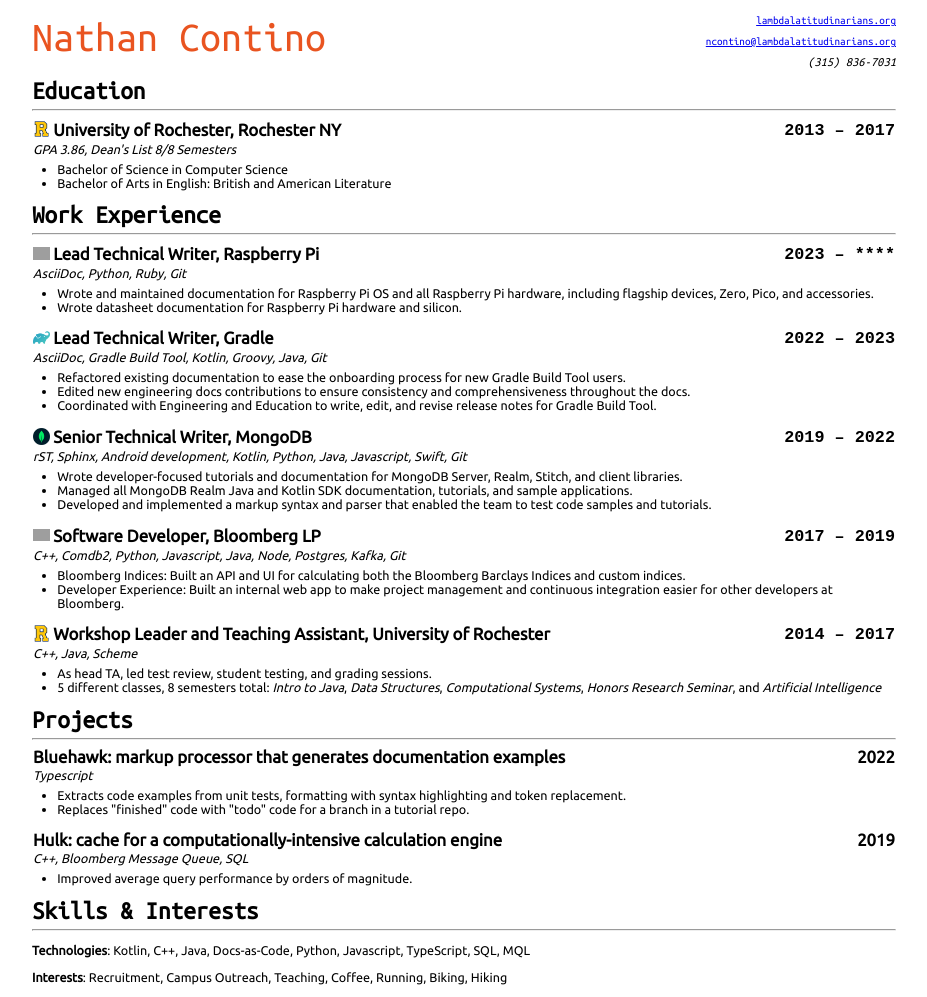
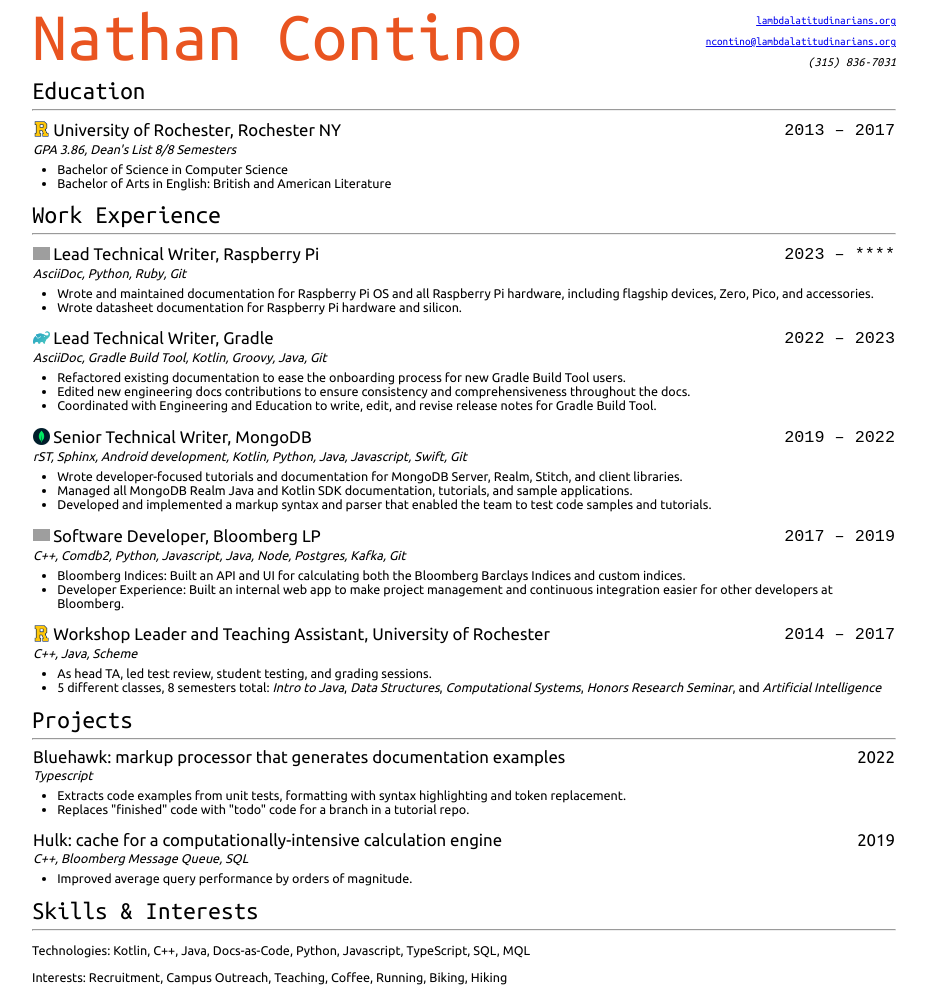
Before and after one commit to nathan-contino/nathan-contino.github.io, a Jekyll site: the page built from _pages/resume.md, in a window 1280 px wide. Shown: the whole page, without its empty margins (176-1103 px from the left). Built offline with Jekyll 4.4.1, drawn with Linux system fonts in a browser that asks for light colours; grey boxes are pictures that could not be loaded.

Commit message:
expunge all bold fonts from resume because it renders oddly in PDF form

```diff
--- a/_pages/resume.md
+++ b/_pages/resume.md
@@ -73,14 +73,14 @@
 
 ***
 
-| **Bluehawk**: markup processor that generates documentation examples | 2022 |
+| Bluehawk: markup processor that generates documentation examples | 2022 |
 | :--- | ---: |
 | _Typescript_ ||
 
 * Extracts code examples from unit tests, formatting with syntax highlighting and token replacement.
 * Replaces "finished" code with "todo" code for a branch in a tutorial repo.
 
-| **Hulk**: cache for a computationally-intensive calculation engine | 2019 |
+| Hulk: cache for a computationally-intensive calculation engine | 2019 |
 | :--- | ---: |
 | _C++, Bloomberg Message Queue, SQL_ ||
 
--- a/_stylesheets/resume.css
+++ b/_stylesheets/resume.css
@@ -41,14 +41,16 @@
   padding-left: 2em;
 }
 
-thead {
+th {
   font-size: 1.2rem;
+  font-weight: normal;
 }
 
 h1,h2,h3,h4,h5 {
   font-family: var(--mono-font);
   margin-bottom: 0px;
   margin-top: 5px;
+  font-weight: normal;
 }
 
 topper {
@@ -67,7 +69,7 @@
 
 name {
   flex: 2;
-  font-size: 3rem;
+  font-size: 5rem;
   font-family: var(--mono-font);
   color: #E95420;
 }
```
Also changed, not shown: other parts of _pages/resume.md (+2 -2 lines).
